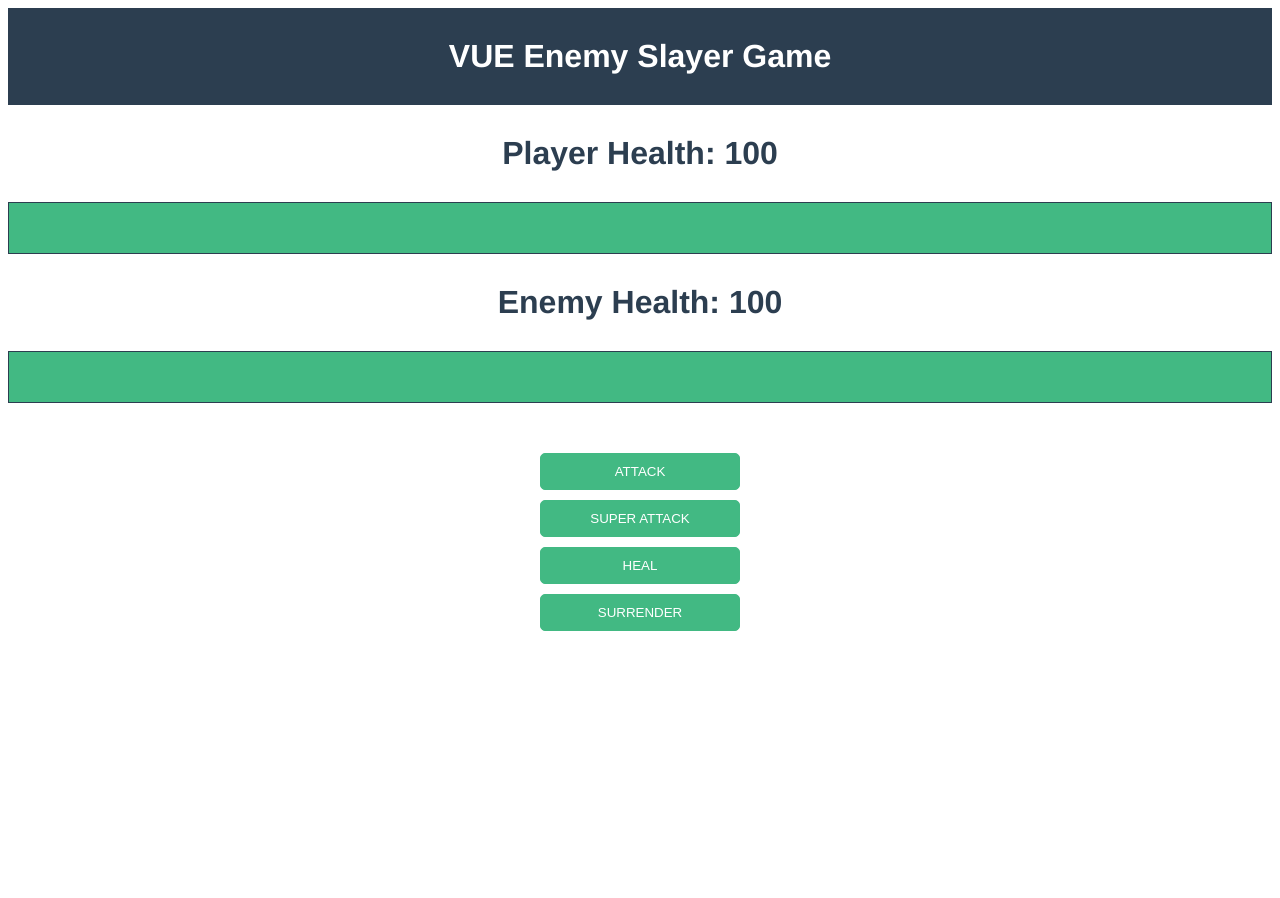
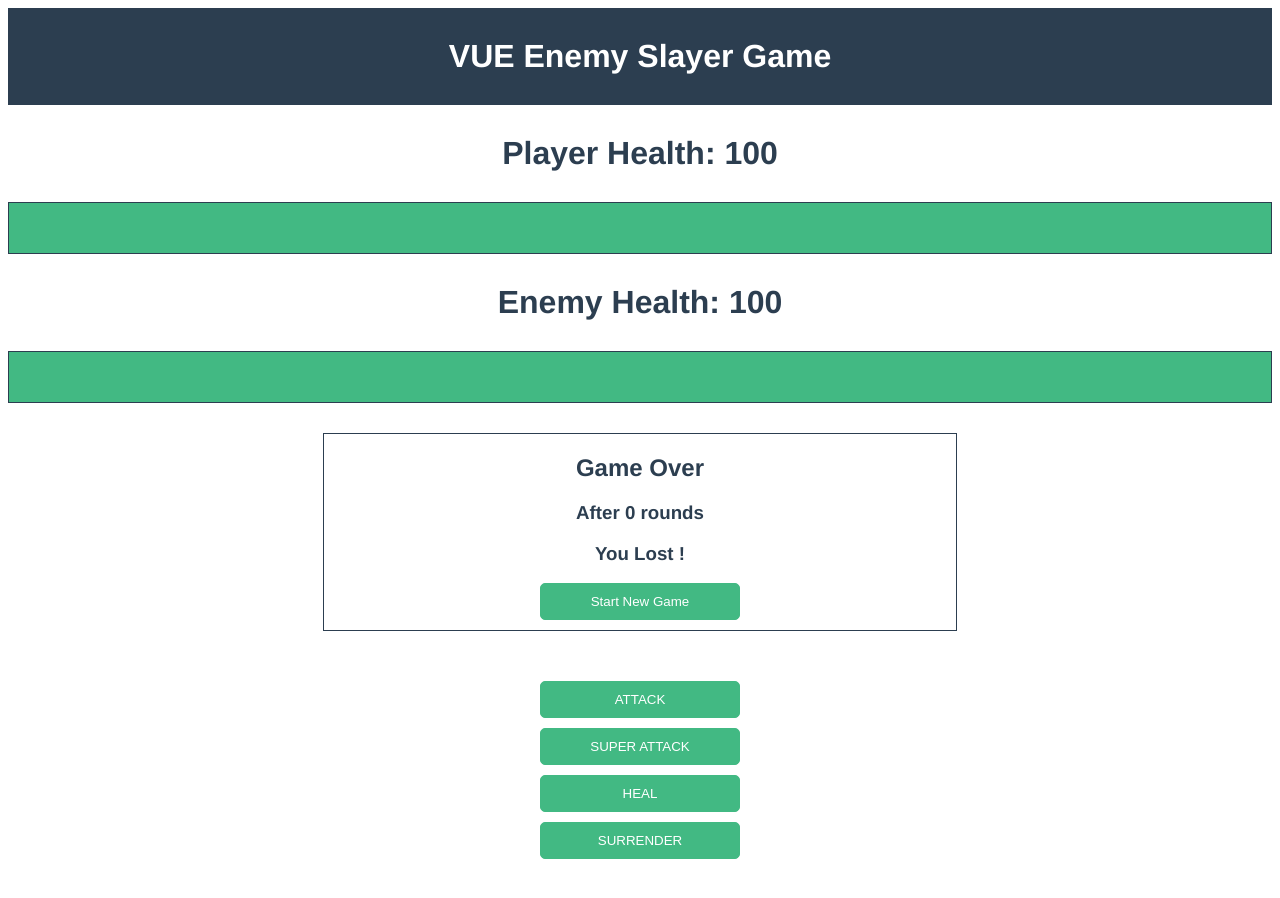
Before and after one commit to pakidaxed/vuejs-enemy-slayer-game, a Vue app: page / in a window 1280 px wide. Both pictures are taken after a click on the button "SURRENDER". Shown: the top 898 px of the page. Before the commit the page ends 800 px from the top, so only its background shows below. Built offline with nearby package versions, Linux system fonts and the light colour scheme.

Commit message:
surrender button added

```diff
--- a/src/App.vue
+++ b/src/App.vue
@@ -20,7 +20,7 @@
     <h3 v-if="winner === 'player'">You Won !</h3>
     <h3 v-else-if="winner === 'enemy'">You Lost !</h3>
     <h3 v-else>It's a DRAW !</h3>
-    <button @click="resetGame">Replay ?</button>
+    <button @click="resetGame">Start New Game</button>
   </div>
   <div class="actions-box">
     <button @click="attackEnemy">ATTACK</button>
@@ -107,6 +107,9 @@ export default {
 
       this.attackPlayer() // still attacks you, when your healing in the turn
     },
+    surrender() {
+      this.winner = 'enemy'
+    },
     resetGame() {
       this.winner = 0
       this.playerHealth = 100
```
